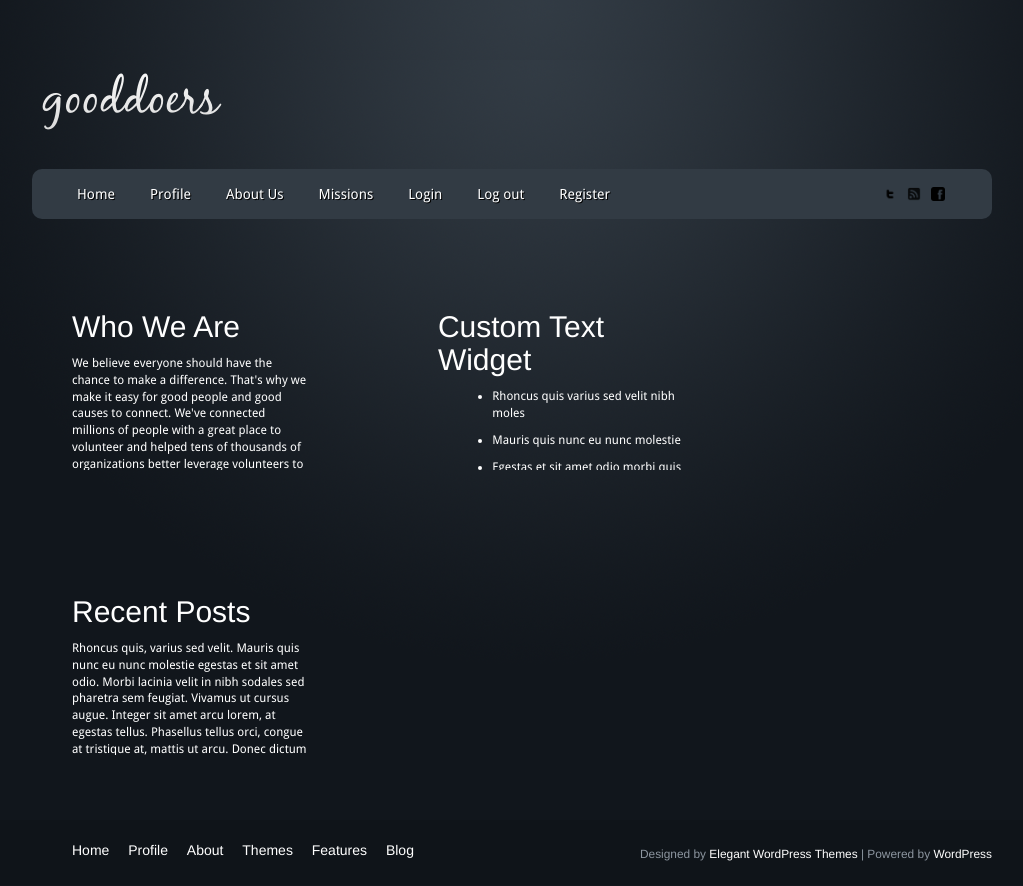
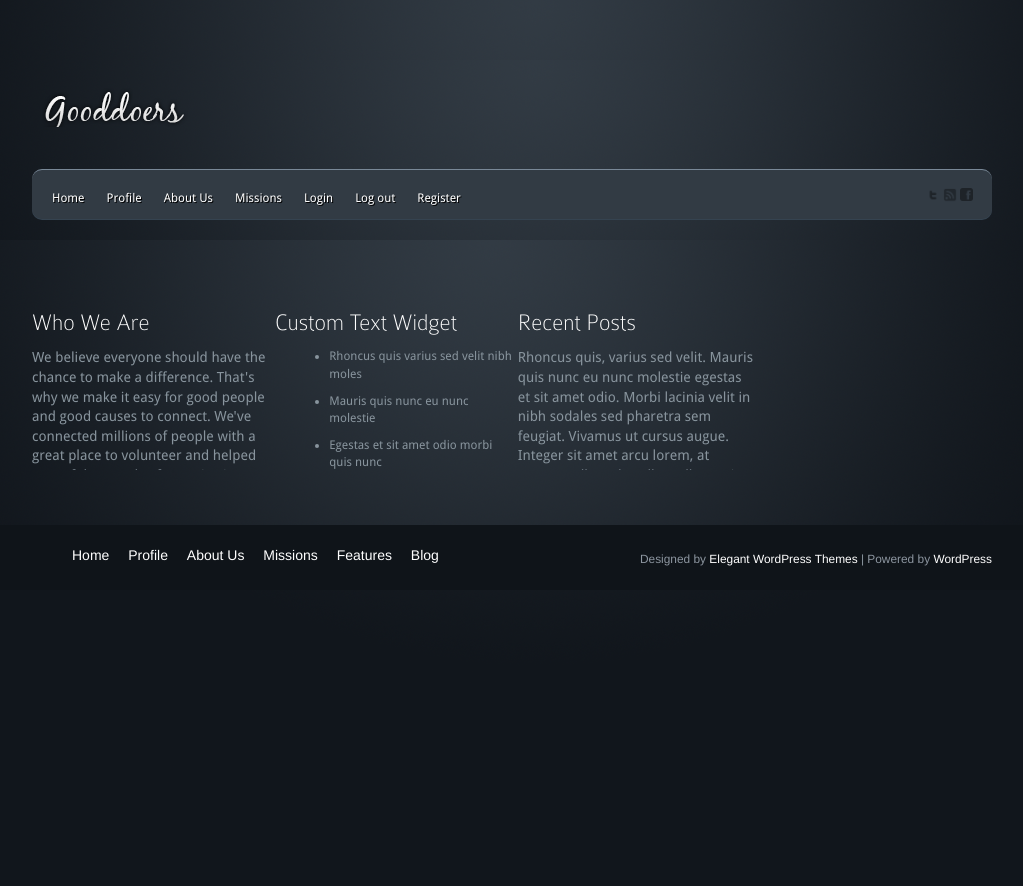
Before and after one commit to MilenaSh/Telerik-front-end-project, a Node server app: page / in a window 1280 px wide. Shown: the whole page, without its empty margins (128-1151 px from the left). After the commit the page ends 566 px from the top, so only its background shows below. Run offline with Node 20, Linux system fonts and the light colour scheme; some libraries are stand-ins or nearby versions.

Commit message:
Editted navbar and footer

```diff
--- a/public/index.html
+++ b/public/index.html
@@ -19,7 +19,7 @@
 <body>
     <header>
         <div class="wrapper-center">
-            <div id="logo">gooddoers</div>
+            <div id="logo"> <img src="./images/mylogo.png" alt="Logo"></div>
             <nav class="navbar navbar-inverse navbar-custom" id="nav">
                 <div class="container-fluid">
                     <div class="navbar-header">
@@ -62,6 +62,7 @@
     <!--To load the templates-->
     <div id="content"></div>
 
+
     <footer>
         <div class="wrapper-center">
             <ul id="footer-content">
@@ -70,6 +71,7 @@
                     <p>We believe everyone should have the chance to make a difference. That's why we make it easy for good people and good causes to connect. We've connected millions of people with a great place to volunteer and helped tens of thousands
                         of organizations better leverage volunteers to create real impact. </p>
                 </li>
+
                 <li class="foo-2">
                     <h2>Custom Text Widget</h2>
                     <ul id="nested">
@@ -93,8 +95,8 @@
                 <ul>
                     <li><a href="#">Home</a></li>
                     <li><a href="#">Profile</a></li>
-                    <li><a href="#">About</a></li>
-                    <li><a href="#">Themes</a></li>
+                    <li><a href="#">About Us</a></li>
+                    <li><a href="#">Missions</a></li>
                     <li><a href="#">Features</a></li>
                     <li><a href="#">Blog</a></li>
                 </ul>
@@ -103,8 +105,6 @@
             </div>
         </nav>
     </footer>
-
-
 
     <script src="./scripts/jquery-3.2.1.min.js"></script>
     <script src="./scripts/sammy-latest.min.js"></script>
@@ -129,8 +129,8 @@
                 $('#content').html('Items');
             });
 
-            this.get('#/items', function() {
-                $('#content').html('Items');
+            this.get('#/items/:id', function() {
+                $('#content').html('Item with id' + this.params.id);
             });
         });
 
--- a/public/styles/main.css
+++ b/public/styles/main.css
@@ -8,8 +8,14 @@
     src: url('../fonts/DroidSans.ttf');
 }
 
+@font-face {
+    font-family: ColaborateThin;
+    src: url('../fonts/ColabThi.otf');
+}
+
 html,
-body {
+body,
+head {
     margin: 0;
     padding: 0;
     background: url("../images/BG.png");
@@ -18,6 +24,8 @@
 }
 
 header {
+    margin: 0;
+    padding: 0;
     height: 180px;
 }
 
@@ -26,10 +34,10 @@
     margin-bottom: 20px;
     padding: 10px;
     font-size: 36pt;
-    font-family: BlackJackRegular;
+    /*font-family: BlackJackRegular;
     background: -webkit-gradient(linear, left top, left bottom, from(#fff), to(#D0D0D0));
     -webkit-background-clip: text;
-    -webkit-text-fill-color: transparent;
+    -webkit-text-fill-color: transparent;*/
 }
 
 .wrapper-center {
@@ -49,22 +57,44 @@
     /* background: linear-gradient(50deg, #323b44 0%, #222930 80%, #13191f 100%); */
     padding: 0;
     margin: 0;
+    padding-left: 5px;
     background-color: #323b44;
     height: 49px;
     border-radius: 10px;
     border-style: none;
+    border-top: .5px solid #798897;
+    box-shadow: 0 1px #354350;
 }
 
-#nav li {
-    display: inline-block;
+.navbar-header {
     padding: 0;
     margin: 0;
 }
 
+.container-fluid {
+    padding: 0;
+    margin: 0;
+}
+
+.container-fluid::before {
+    margin-left: 20px;
+}
+
+#nav li {
+    padding: 0;
+    margin: 0;
+    display: inline-block;
+}
+
 #nav li a {
-    font-size: 14px;
+    /*TODO - check font size*/
+    padding: 0;
+    margin: 0;
+    font-size: 12px;
     color: white;
-    padding-right: 20px;
+    padding-top: 18px;
+    padding-bottom: 18px;
+    padding-right: 22px;
     text-decoration: none;
     font-family: DroidSans;
     text-shadow: 1px 1px 0 black;
@@ -81,34 +111,28 @@
 
 .share img {
     margin-top: 18px;
+    margin-right: 3px;
     height: 14px;
     width: 14px;
 }
 
 .share:last-child img {
     margin-top: 18px;
-    margin-right: 22px;
-    height: 14px;
-    width: 14px;
+    margin-right: 19px;
+    height: 13px;
+    width: 13px;
 }
 
 .share-icon {
     padding: 0 !important;
-    margin-right: 10px;
+}
+
+.share-icon img {
+    opacity: 0.4;
 }
 
 
 /*end navigation*/
-
-
-/*#rss,
-#twitter,
-#facebook {
-    height: 18px;
-    width: 16px;
-    padding: 0 !important;
-    margin-right: 10px;
-}*/
 
 
 /* footer */
@@ -116,10 +140,18 @@
 footer {
     padding: 0;
     margin: 0;
-    height: 360px;
+    max-height: 360px;
+    background: url('../images/footer.png');
+}
+
+#footer-content {
+    padding: 0;
+    margin: 0;
 }
 
 #footer-content>li {
+    padding: 0;
+    margin: 0;
     width: 239px;
     list-style: none;
     margin-top: 50px;
@@ -136,15 +168,16 @@
 }
 
 #footer-content>li>h2 {
+    font-family: ColaborateThin;
+    font-size: 24px;
     color: white;
     margin-bottom: 12px;
 }
 
 #footer-content>li>p {
     margin-top: 5px;
-    color: white;
+    color: #88949D;
     font-family: DroidSans;
-    font-size: 12px;
     line-height: 140%;
 }
 
@@ -155,10 +188,11 @@
     margin-bottom: 10px;
     font-family: DroidSans;
     font-size: 12px;
-    color: white;
+    color: #88949D;
 }
 
-.foo-1 {
+
+/*.foo-1 {
     margin-right: 123px !important;
 }
 
@@ -166,6 +200,7 @@
     width: 256px !important;
     margin-right: 95px !important;
 }
+*/
 
 #nav-footer {
     height: 65px;
```
Also changed, not shown: public/fonts/ColabThi.otf (added), public/images/footer.png (added), public/images/mylogo.png (added), public/images/twitter1.png (deleted).
